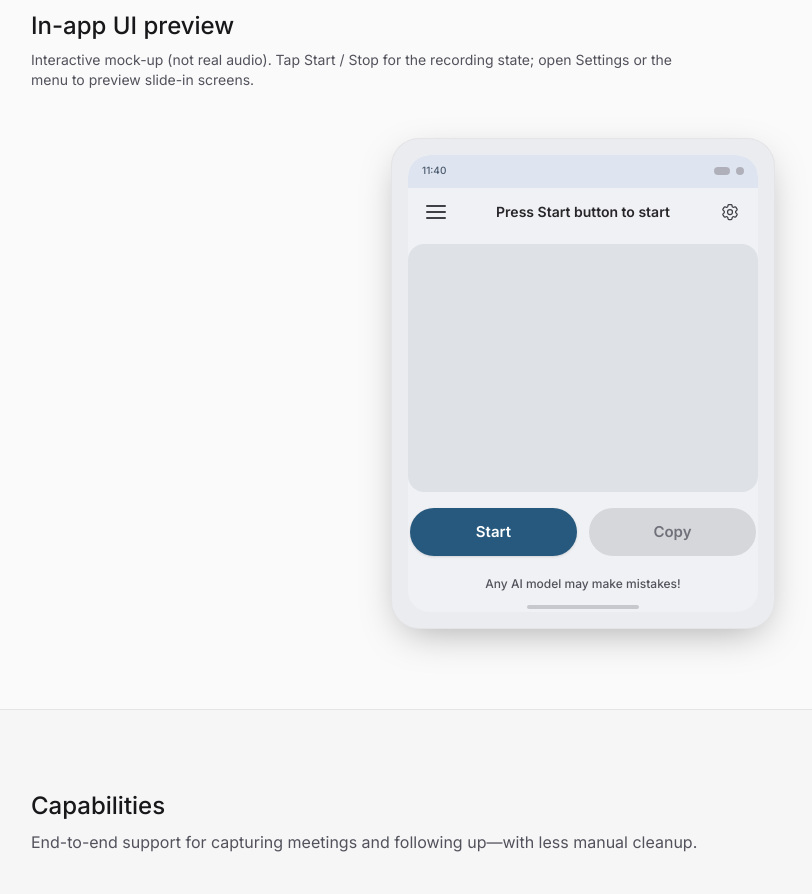
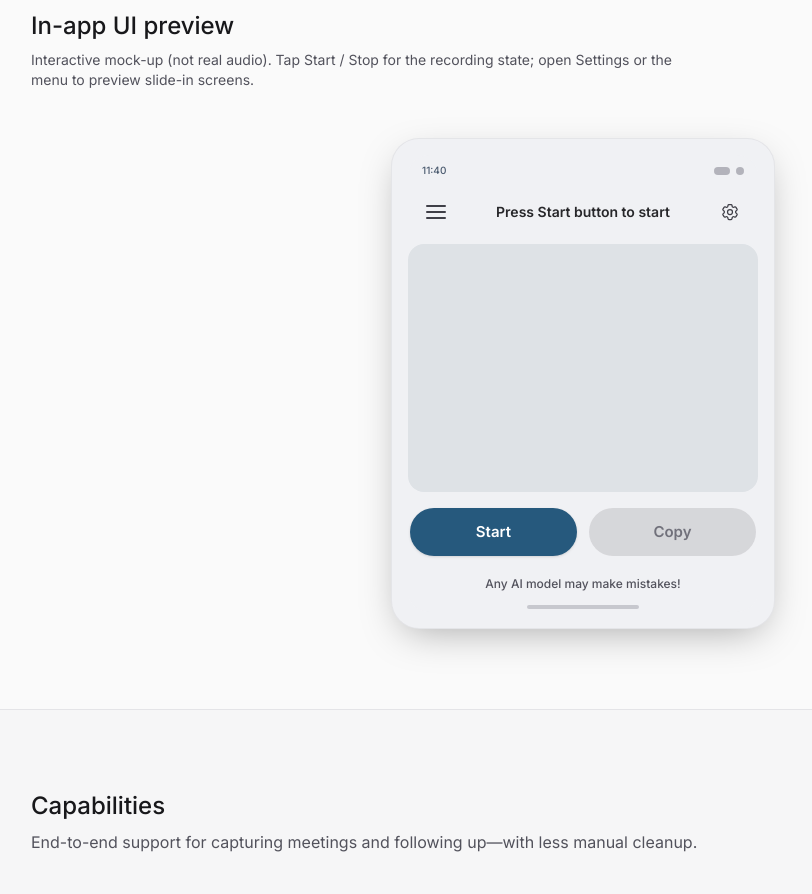
Before and after one commit to YihanLi-erisaer/stardazz.com, a React (Vite) app in the folder StarDazz/: page /products/smeeting in a window 1280 px wide. Shown: the part 940-1834 px from the top of the page, without its empty margins (57-869 px from the left). Built offline with nearby package versions, Linux system fonts and the light colour scheme.

Commit message:
Update SmeetingAppUiDemo.tsx

```diff
--- a/StarDazz/src/components/SmeetingAppUiDemo.tsx
+++ b/StarDazz/src/components/SmeetingAppUiDemo.tsx
@@ -159,9 +159,9 @@ export function SmeetingAppUiDemo() {
       }`}
       aria-label={t('smeeting.demoPreviewBadge')}
     >
-      <div className="rounded-[1.75rem] border border-zinc-200/90 bg-[#ebecef] p-3 shadow-[0_12px_40px_-12px_rgba(0,0,0,0.35)] smeeting-demo-dark:border-[#1e293b] smeeting-demo-dark:bg-[#0d1118] sm:p-4">
+      <div className="rounded-[1.75rem] border border-zinc-200/90 bg-[#f0f1f4] p-3 shadow-[0_12px_40px_-12px_rgba(0,0,0,0.35)] smeeting-demo-dark:border-[#1e293b] smeeting-demo-dark:bg-[#080c12] sm:p-4">
         <div className="relative overflow-hidden rounded-[1.35rem] bg-[#f0f1f4] smeeting-demo-dark:bg-[#080c12]">
-          <div className="relative z-30 shrink-0 rounded-t-[1.35rem] bg-[#dfe5f0] px-3 pb-2 pt-1.5 smeeting-demo-dark:bg-[#252a33]">
+          <div className="relative z-30 shrink-0 rounded-t-[1.35rem] px-3 pb-2 pt-1.5">
             <DemoStatusBar isDark={previewIsDark} />
           </div>
 
```
